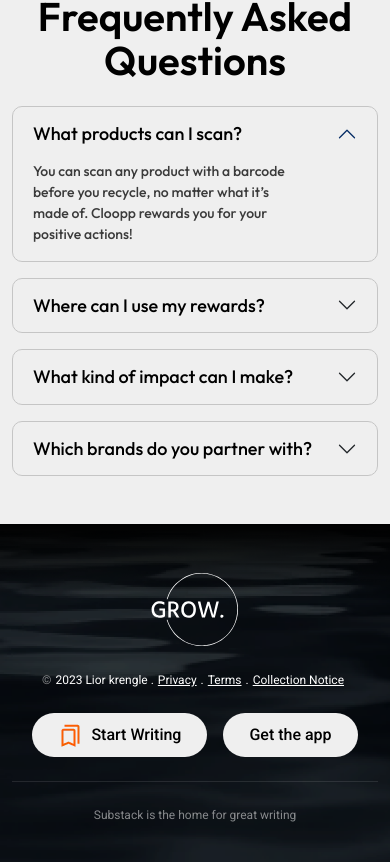
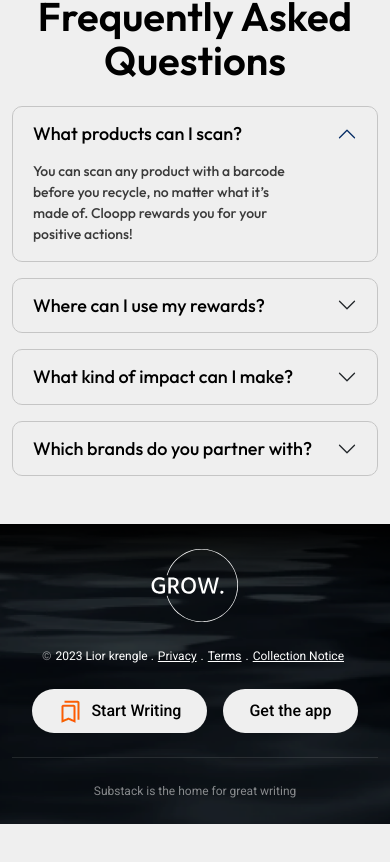
Before and after one commit to jyoti0922/GrrowProject, a React (Create React App) app: page / in a window 390 px wide. Shown: the part 4536-5398 px from the top of the page. After the commit the page ends 5360 px from the top, so only its background shows below. Built offline with nearby package versions, Linux system fonts and the light colour scheme.

Commit message:
mobilenav set

```diff
--- a/src/components/Footer.jsx
+++ b/src/components/Footer.jsx
@@ -4,8 +4,8 @@
 const Footer = () => {
   return (
     <>
-      <div className="footer_bg py-md-4 py-lg-5 py-xl-0">
-        <div className="container custom_container py-xl-4 py-5 ">
+      <div className="footer_bg py-4">
+        <div className="container custom_container">
           <div className="text-center">
             <img className="footersection_logo" src={logoimg} alt="logoimg" />
           </div>
--- a/src/components/Header.jsx
+++ b/src/components/Header.jsx
@@ -81,6 +81,7 @@
                 <li className=" list-unstyled">
                   <a
                     href="#"
+                    onClick={() => setNavShow(false)}
                     className=" fw-normal font_xsm text-white text-decoration-none nav_hover transition_03 position-relative"
                   >
                     Home
@@ -89,6 +90,7 @@
                 <li className=" list-unstyled">
                   <a
                     href="#"
+                    onClick={() => setNavShow(false)}
                     className=" fw-normal font_xsm text-white text-decoration-none nav_hover transition_03 position-relative"
                   >
                     About
@@ -97,6 +99,7 @@
                 <li className=" list-unstyled">
                   <a
                     href="#"
+                    onClick={() => setNavShow(false)}
                     className=" fw-normal font_xsm text-white text-decoration-none nav_hover transition_03 position-relative"
                   >
                     Article
@@ -105,6 +108,7 @@
                 <li className=" list-unstyled">
                   <a
                     href="#"
+                    onClick={() => setNavShow(false)}
                     className=" fw-normal font_xsm text-white text-decoration-none nav_hover transition_03 position-relative"
                   >
                     Events
@@ -112,6 +116,7 @@
                 </li>
                 <a
                   href="#"
+                  onClick={() => setNavShow(false)}
                   className="common_btn  fw_medium font_md text-black border-0 bg-white text-decoration-none common_btn transition_03"
                 >
                   + Subscribe
```
